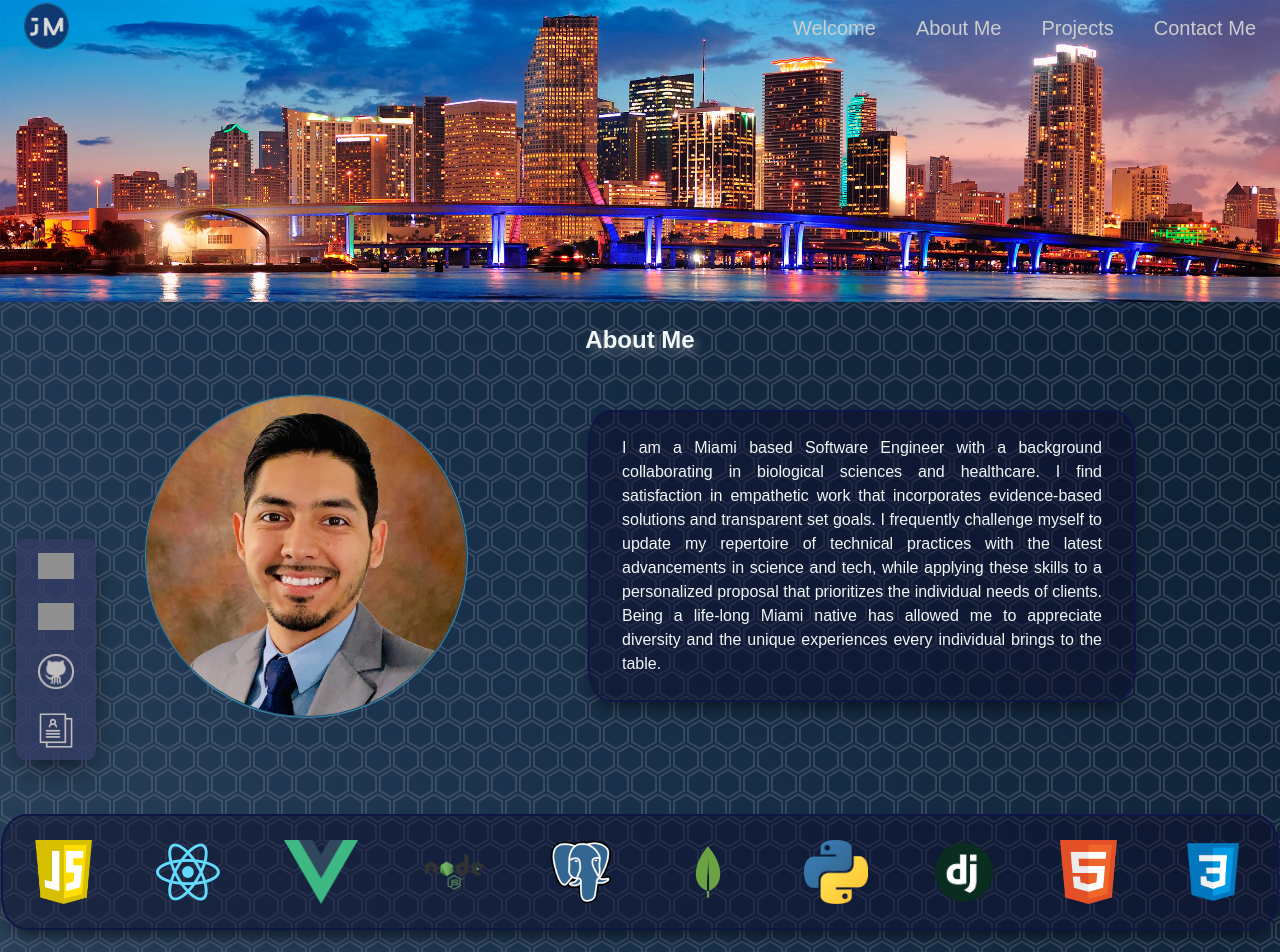
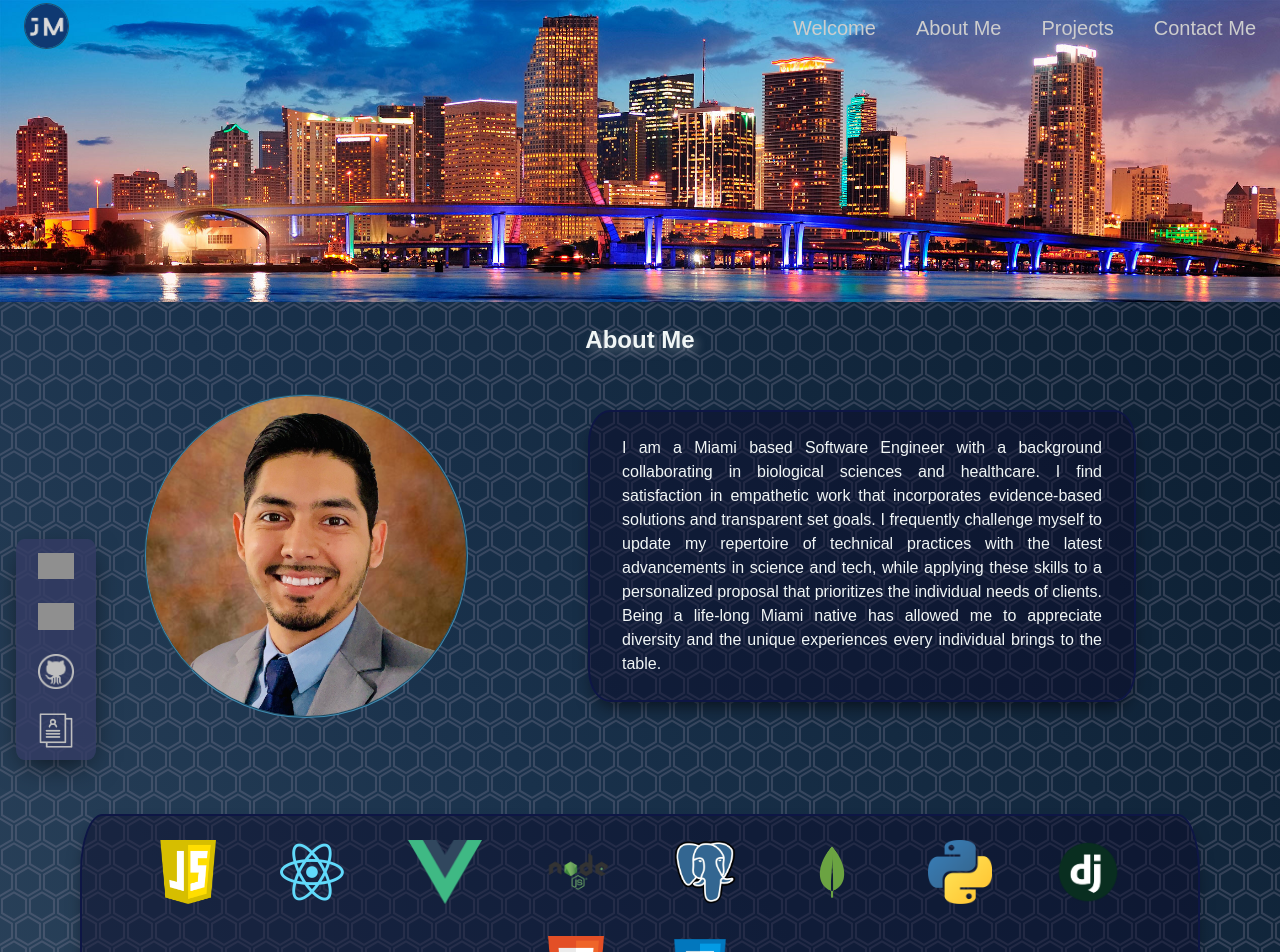
Before and after one commit to jasonmar08/Professional_Portfolio, a React (Create React App) app in the folder my-portfolio/: page /AboutMe in a window 1280 px wide. Shown: the top 952 px of the page. Built offline with nearby package versions, Linux system fonts and the light colour scheme; no server answers; grey boxes are pictures that could not be loaded; a web font is replaced by a local one.

Commit message:
fixed stack icons container

```diff
--- a/my-portfolio/src/App.css
+++ b/my-portfolio/src/App.css
@@ -189,6 +189,7 @@ body {
   align-items: center;
   row-gap: 12vh;
   margin-top: 5vh;
+  overflow: hidden;
 }
 
 .profile-info {
@@ -237,6 +238,7 @@ body {
   border-radius: 2% / 27%;
   border: 2px solid rgb(14, 22, 69);
   box-shadow: 0 10px 20px -8px rgba(0, 0, 0, 0.7);
+  margin: 0 5rem;
 }
 
 .stack-icons img {
@@ -779,8 +781,27 @@ footer {
   bottom: 0;
 }
 
+/* ======>>======>>> TABLET-FRIENDLY RESPONSIVE <<<======<<====== */
+
+/* @media only screen and (min-width: 768px) {
+
+  .profile-container {
+    overflow: hidden;
+  }
+
+  .stack-icons {
+    min-width: 116vh;
+    border-radius: 3% / 29%;
+    column-gap: 4vh;
+  }
+
+  .profile-container {
+    overflow-x: hidden;
+  }
+} */
 
 /* ======>>======>>> MOBILE-FRIENDLY RESPONSIVE <<<======<<====== */
+
 @media all and (max-width: 600px) {
 
   .comp-logo img {
```
